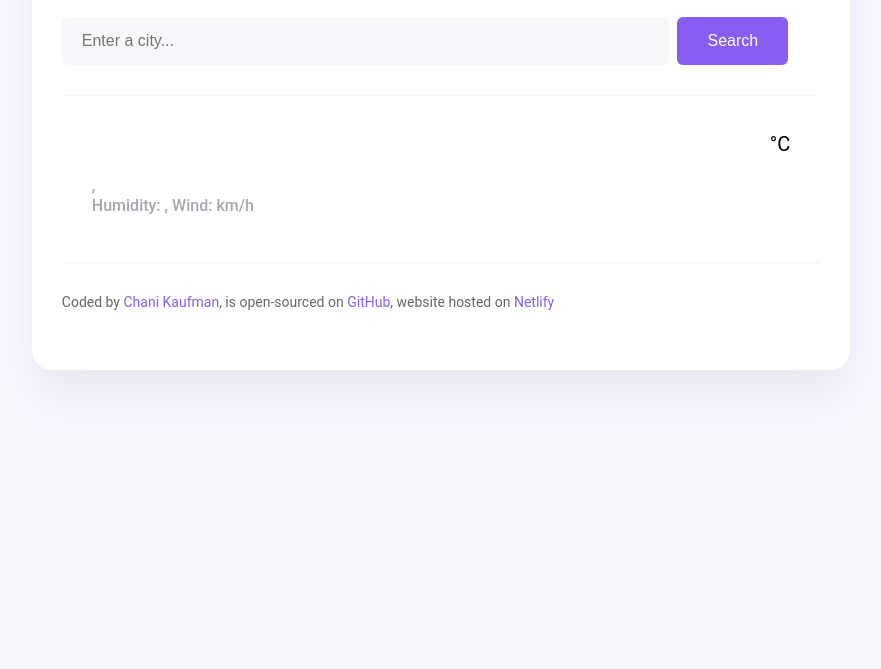
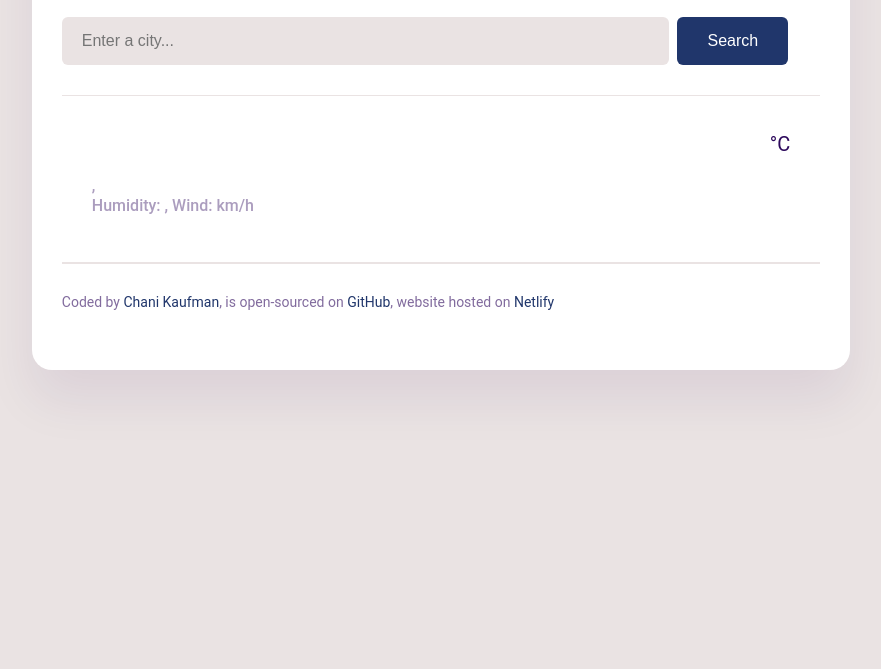
Before and after one commit to chanikauf/meteo, a plain HTML site: page index.html in a window 1280 px wide. Shown: the part 131-800 px from the top of the page, without its empty margins (199-1080 px from the left). Drawn offline with nearby package versions, Linux system fonts and the light colour scheme; no server answers.

Commit message:
changed colour theme

```diff
--- a/src/styles.css
+++ b/src/styles.css
@@ -1,6 +1,6 @@
 body {
   font-family: "Roboto", sans-serif;
-  background-color: #f9f7fe;
+  background-color: #eae3e3;
 }
 
 .container {
@@ -8,23 +8,23 @@ body {
   border: none;
   background-color: #fff;
   border-radius: 20px;
-  box-shadow: 0 30px 50px rgb(65 50 100 / 8%);
+  box-shadow: 0 30px 50px rgb(45 9 92 / 8%);
   margin: 20px auto;
   padding: 30px;
 }
 /* header*/
 header {
-  border-bottom: 1px solid #f9f7fe;
+  border-bottom: 1px solid #eae3e3;
   padding-bottom: 30px;
 }
 
 h2 {
-  color: #885df1;
+  color: #20366b;
   padding-bottom: 30px;
 }
 
 .city-input {
-  background-color: #f9f7fe;
+  background-color: #eae3e3;
   border: none;
   border-radius: 6px;
   width: 80%;
@@ -33,7 +33,7 @@ h2 {
 }
 
 .search-submit {
-  background: #885df1;
+  background: #20366b;
   padding: 15px 30px;
   border: none;
   font-size: 16px;
@@ -46,7 +46,7 @@ h2 {
 main {
   padding: 30px;
   display: block;
-  border-bottom: 1px solid #f9f7fe;
+  border-bottom: 1px solid #eae3e3;
 }
 
 .main-flex {
@@ -62,13 +62,13 @@ h1 {
 
 p {
   font-size: 16px;
-  color: rgba(39, 33, 66, 0.4);
+  color: rgba(45, 9, 92, 0.4);
   line-height: 20px;
   font-weight: 500;
 }
 
 .weather-details {
-  color: #f65282;
+  color: #dd7777;
 }
 
 .large-temp {
@@ -86,7 +86,7 @@ p {
 .deg {
   font-size: 20px;
   display: block;
-  color: #000;
+  color: #2d095c;
   margin-top: 6px;
 }
 
@@ -98,14 +98,14 @@ p {
 /* footer */
 
 footer {
-  border-top: 1px solid #f9f7fe;
+  border-top: 1px solid #eae3e3;
   padding: 30px 0;
   font-size: 14px;
-  color: rgba(0, 0, 0, 0.6);
+  color: rgba(45, 9, 92, 0.6);
 }
 
 a {
   text-decoration: none;
-  color: #885df1;
+  color: #20366b;
   cursor: pointer;
 }
```
